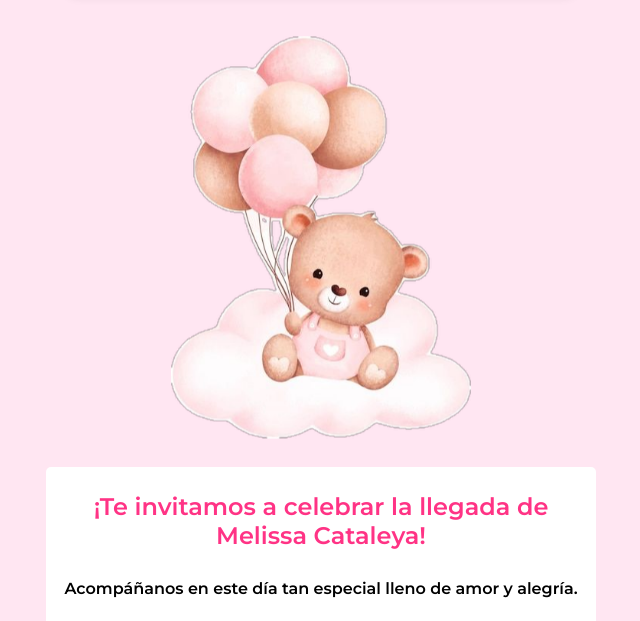
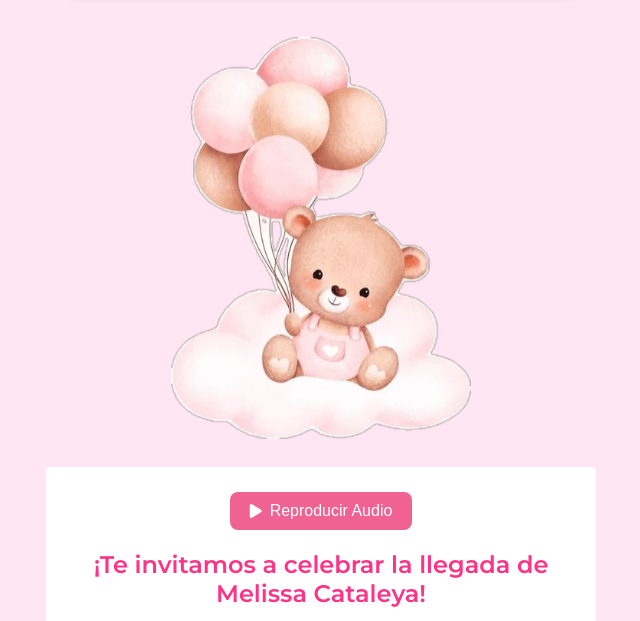
Before and after one commit to VidPage/card, a plain HTML site: page index.html in a window 1280 px wide. Shown: the part 117-738 px from the top of the page, without its empty margins (319-959 px from the left). Drawn offline with Linux system fonts and the light colour scheme; a web font is replaced by a local one.

Commit message:
Btn del audio

```diff
--- a/index.html
+++ b/index.html
@@ -13,7 +13,6 @@
     <audio id="miAudio">
         <source src="audio/audio.mp3" type="audio/mpeg">Tu navegador no soporta el elemento de audio.
     </audio>
-
     <div id="loader"></div>
     <div id="content">
         <div class="container">
@@ -21,6 +20,9 @@
         </div>
         <img src="img/osita2.png" /><br/>
         <div class="container2">
+            <button id="playButton" style="margin-top: 20px;">
+                <i class="fa fa-play"></i> Reproducir Audio
+            </button>
             <h2>¡Te invitamos a celebrar la llegada de Melissa Cataleya!</h2>
             <p>Acompáñanos en este día tan especial lleno de amor y alegría.</p>
             <span>📅 Fecha: Viernes 28 Febrero de 2025</span>
--- a/script.js
+++ b/script.js
@@ -3,12 +3,11 @@ window.onload = function () {
     document.getElementById('loader').style.display = 'none';
     document.getElementById('content').style.display = 'block';
 
+    let playButton = document.getElementById("playButton");
     let audio = document.getElementById("miAudio");
-    let hasPlayed = false;  // Control para asegurar que el audio solo se reproduce una vez
 
     function activarAudio() {
-        if (!hasPlayed) {
-            let playPromise = audio.play();
+        let playPromise = audio.play();  // Intenta reproducir el audio
         if (playPromise !== undefined) {
             playPromise.then(() => {
                 console.log("Audio reproduciéndose...");
@@ -16,19 +15,13 @@ window.onload = function () {
                 console.log("Error al reproducir el audio:", error);
             });
         }
-
-            hasPlayed = true;
-            // Remover los listeners después de la primera interacción
-            document.removeEventListener("click", activarAudio);
-            document.removeEventListener("touchstart", activarAudio);
-            document.removeEventListener("scroll", activarAudio);
-        }
+        // Cambiar el ícono del botón a pausa después de la reproducción
+        playButton.innerHTML = '<i class="fa fa-pause"></i> Pausar Audio';
     }
 
-    // Comprobación continua: Interacción con clic, toque o scroll
-    document.addEventListener("click", activarAudio);       // Para hacer clic
-    document.addEventListener("touchstart", activarAudio);  // Para tocar la pantalla
-    document.addEventListener("scroll", activarAudio)
+    // Añadir el evento de clic al botón
+    playButton.addEventListener("click", activarAudio);
+
     // Inicializar cuenta regresiva
     actualizarCuentaRegresiva();
     setInterval(actualizarCuentaRegresiva, 1000);
--- a/style.css
+++ b/style.css
@@ -112,3 +112,32 @@ img{
 .button:hover {
     background-color: #e62e73;
 }
+
+/* Estilos del botón */
+#playButton {
+    background-color: #f06292; /* Rosa */
+    color: white; /* Texto en blanco */
+    font-size: 16px;
+    padding: 10px 20px; /* Espaciado alrededor del texto */
+    border: none;
+    border-radius: 8px; /* Bordes redondeados */
+    cursor: pointer; /* Cambiar el cursor a mano al pasar por encima */
+    display: inline-flex;
+    align-items: center;
+    justify-content: center;
+    transition: background-color 0.3s; /* Efecto suave al cambiar color */
+}
+
+#playButton:hover {
+    background-color: #d81b60; /* Cambio a un rosa más oscuro al pasar el ratón */
+}
+
+/* Estilo para el ícono */
+#playButton i {
+    margin-right: 8px; /* Espacio entre el ícono y el texto */
+}
+
+/* Asegurarnos de que el texto se vea bien */
+#playButton:focus {
+    outline: none; /* Eliminar el borde de enfoque */
+}
```
Lines whose indentation alone changed are shown as unchanged.
